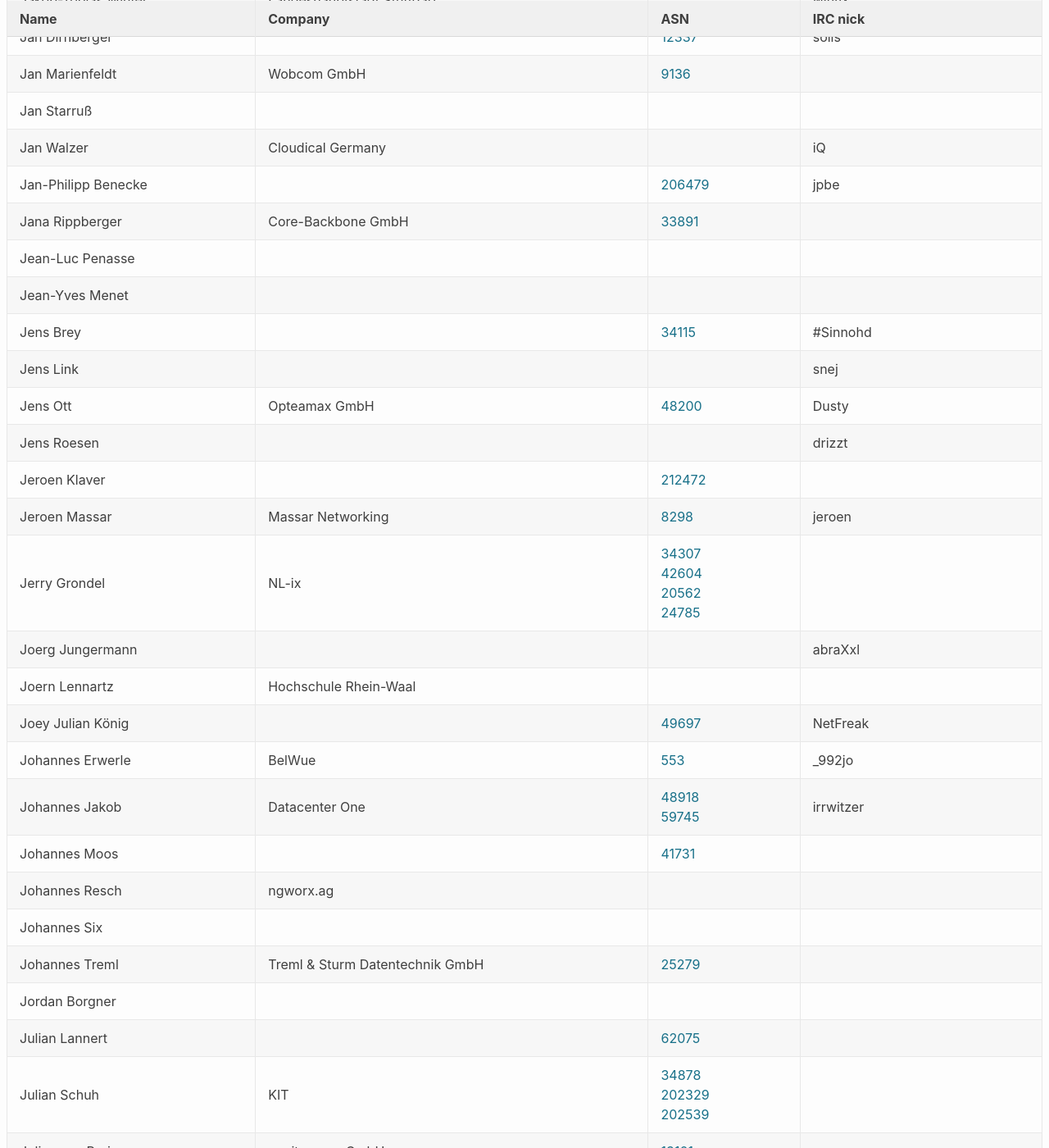
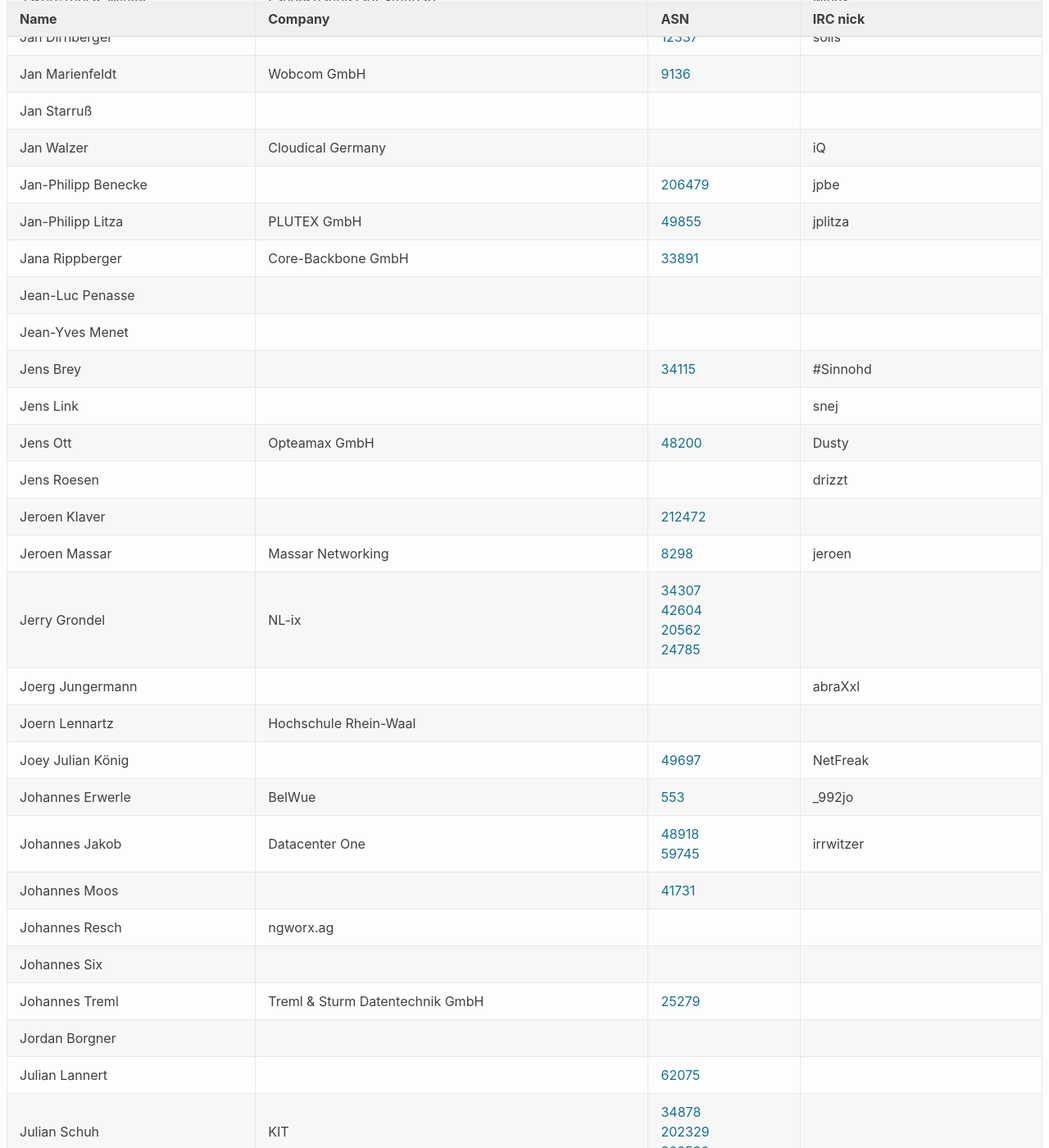
Before and after one commit to denog/pretix-attendeelist, a Jekyll site: the page built from index.markdown, in a window 1280 px wide and 1400 px high, scrolled down 8443 px. Shown: the whole window at 82% size. Built offline with Jekyll 4.4.1, drawn with Linux system fonts in a browser that asks for light colours; some of the changed text lies outside the part shown.

Commit message:
Latest data: Thu Nov  5 08:21:30 UTC 2020

```diff
--- a/_data/attendees.json
+++ b/_data/attendees.json
@@ -1098,6 +1098,12 @@
     "asn": "206479"
   },
   {
+    "name": "Jan-Philipp Litza",
+    "company": "PLUTEX GmbH",
+    "irc": "jplitza",
+    "asn": "49855"
+  },
+  {
     "name": "Jan Starruß",
     "company": null,
     "irc": null,
@@ -1254,6 +1260,12 @@
     "asn": "34878, 202329, 202539"
   },
   {
+    "name": "Julian Seifert",
+    "company": "DNCC",
+    "irc": "alamar",
+    "asn": "AS28876"
+  },
+  {
     "name": "Julian von Paris",
     "company": "ennit server GmbH",
     "irc": null,
```
